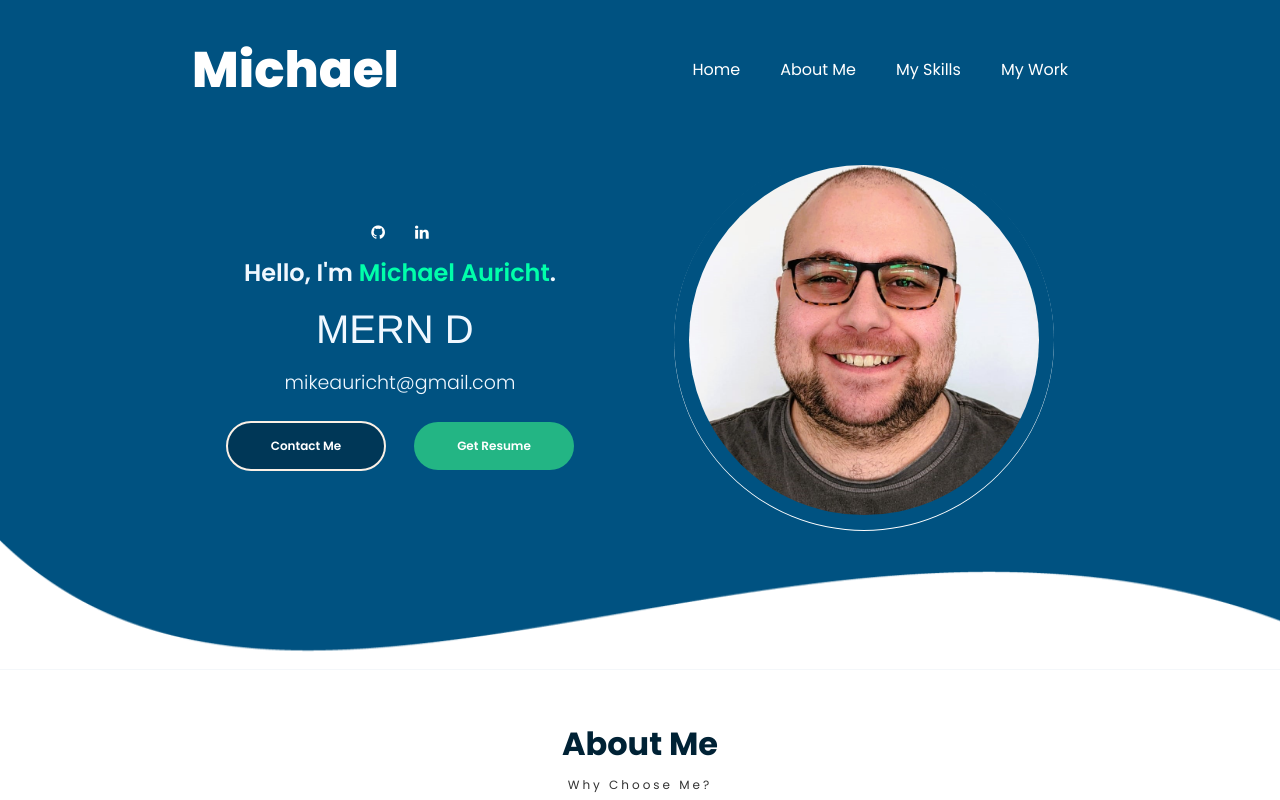
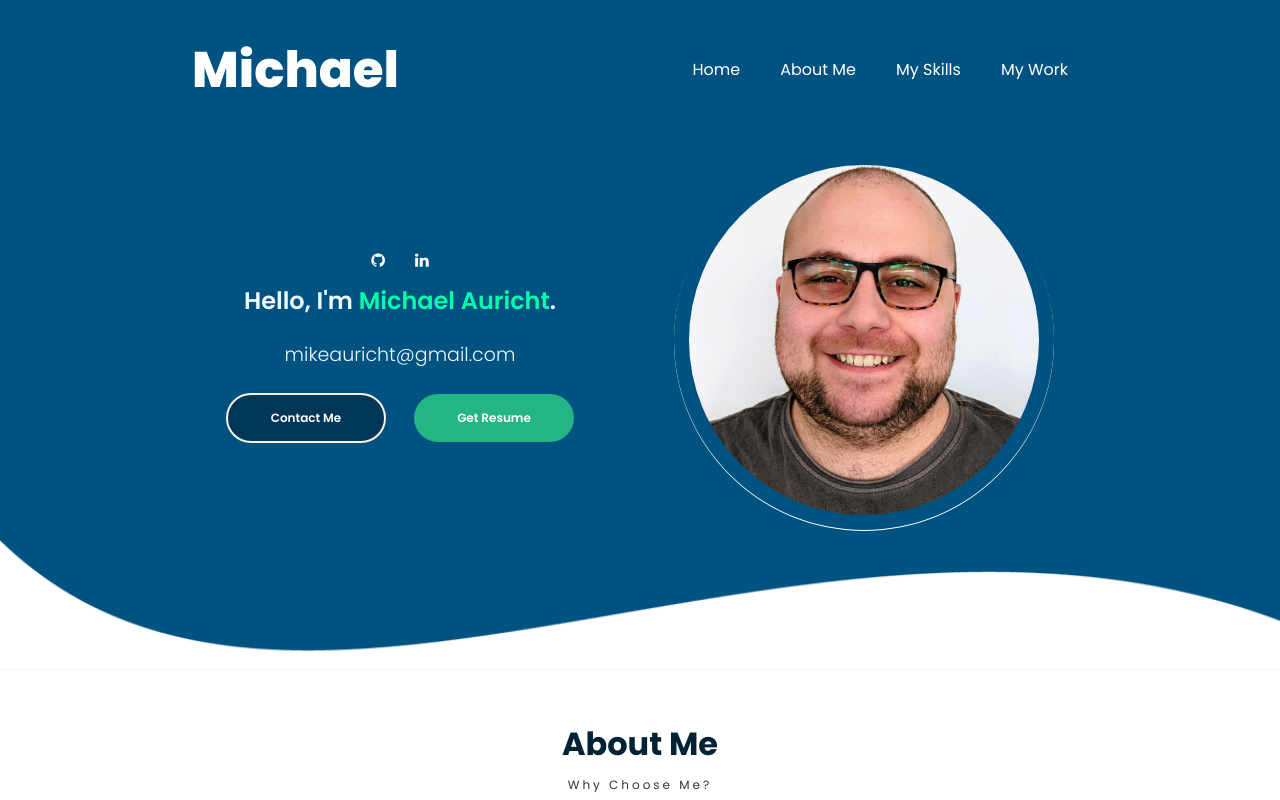
Before and after one commit to MichaelAuricht/NewPortfolio, a React (Create React App) app: page / in a window 1280 px wide. Shown: the top 800 px of the page. Built offline with nearby package versions, Linux system fonts and the light colour scheme; the HTML template or start-up script is replaced by a standard one; a web font is replaced by a local one.

Commit message:
reinst NM and PLJSON and rm typical

```diff
--- a/package.json
+++ b/package.json
@@ -16,9 +16,8 @@
     "react-dom": "^18.2.0",
     "react-owl-carousel": "^2.3.3",
     "react-router-dom": "^6.9.0",
-    "react-scripts": "^2.1.3",
+    "react-scripts": "^5.0.1",
     "react-toastify": "^9.1.1",
-    "react-typical": "^0.1.3",
     "rxjs": "^7.8.0",
     "web-vitals": "^2.1.4"
   },
--- a/src/PortfolioContainer/Home/Profile/Profile.js
+++ b/src/PortfolioContainer/Home/Profile/Profile.js
@@ -1,5 +1,4 @@
 import React from "react";
-import Typical from "react-typical";
 import "./Profile.css";
 
 export default function Profile() {
@@ -29,19 +28,6 @@ export default function Profile() {
               {""}
               <h1>
                 {""}
-                <Typical
-                  loop={Infinity}
-                  steps={[
-                    "Full Stack Dev",
-                    1000,
-                    "React Dev",
-                    1000,
-                    "MERN Dev",
-                    1000,
-                    "JS Dev",
-                    1000,
-                  ]}
-                />
               </h1>
               <span className="profile-role-tagline">
                 mikeauricht@gmail.com
```
Also changed, not shown: 1 other file (tests, documents, lock files or other folders).
